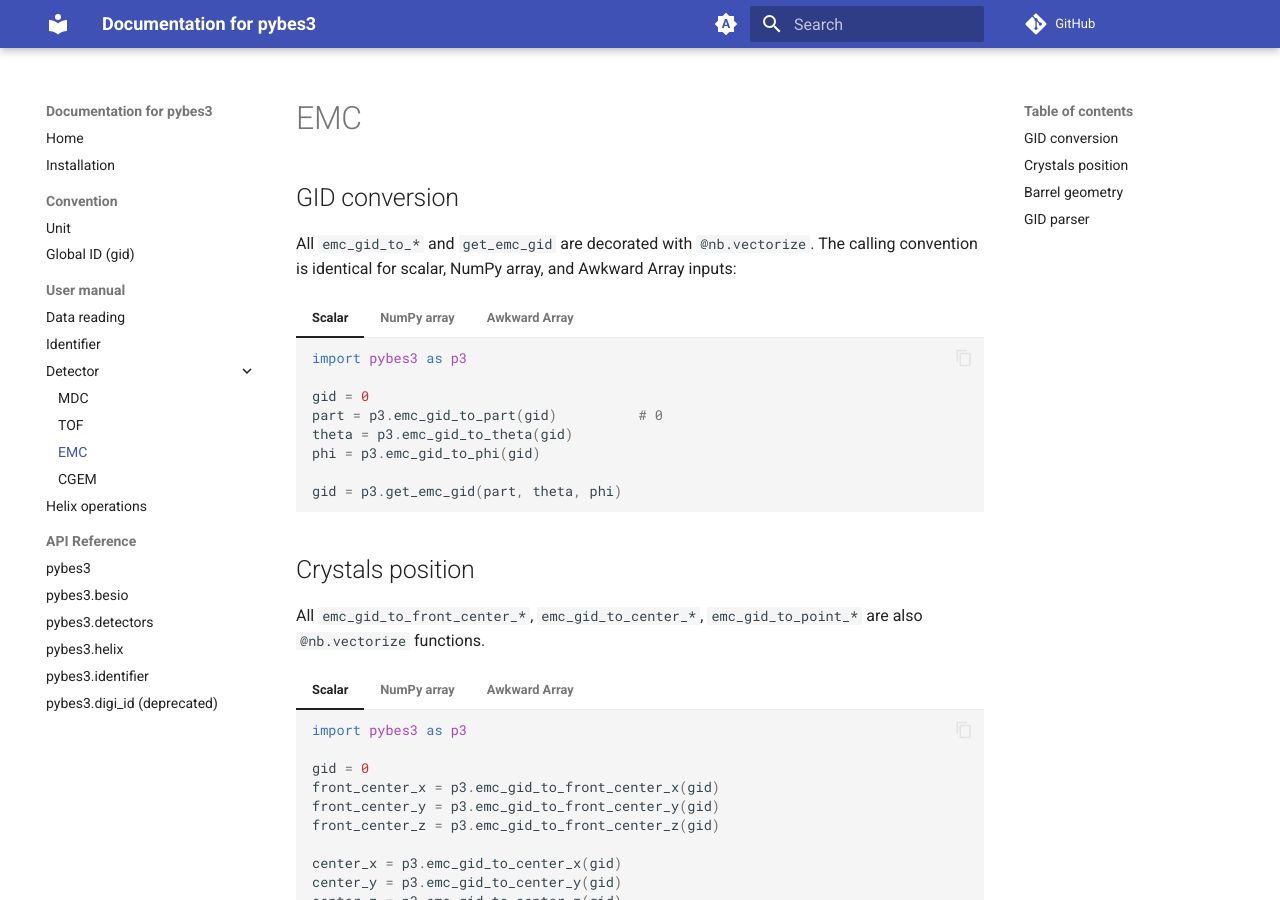
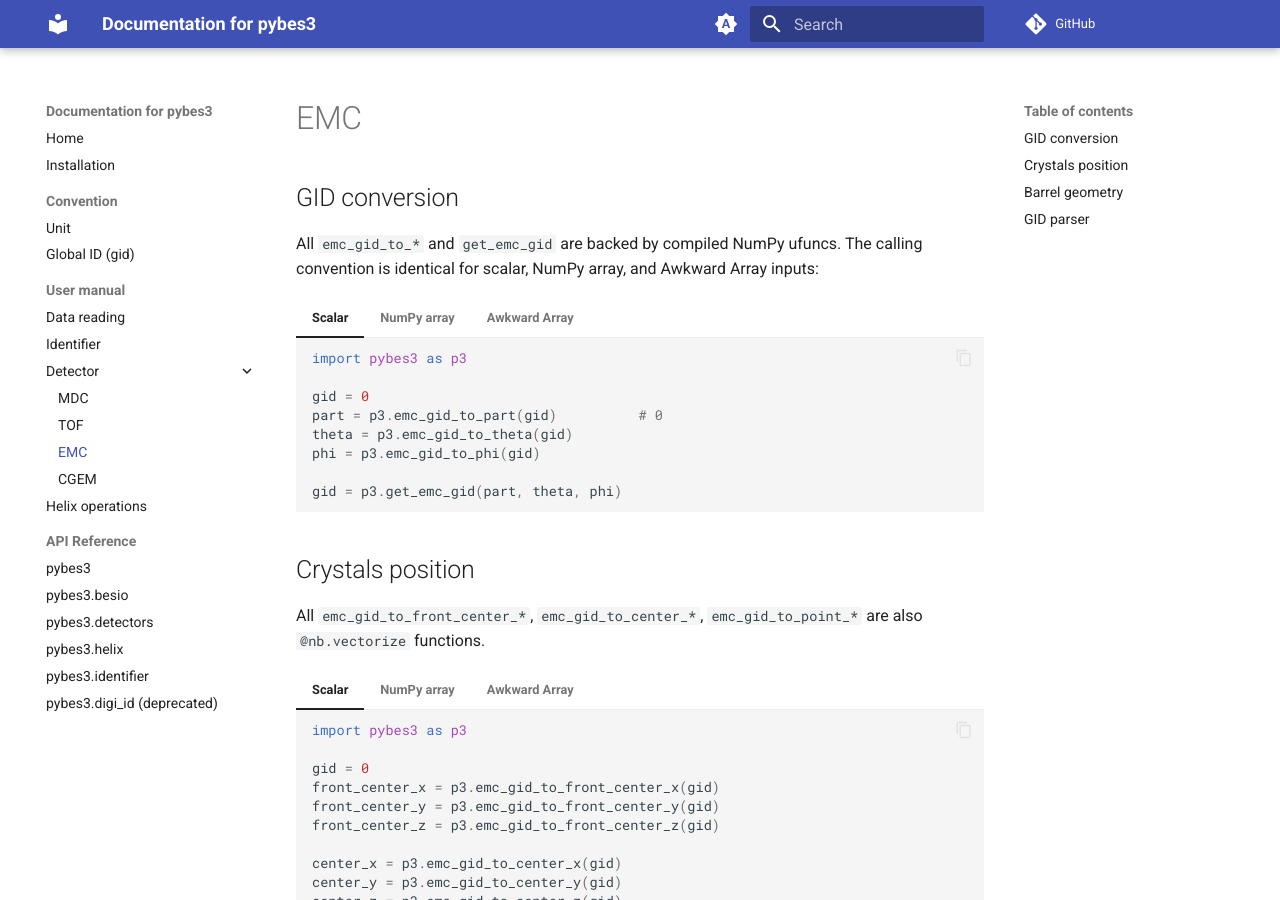
Before and after one commit to mrzimu/pybes3, an MkDocs documentation site: the page built from docs/user-manual/detector/emc.md, in a window 1280 px wide and 900 px high. Built offline with MkDocs 1.6.1 and Material for MkDocs 9.7.7, drawn with Linux system fonts in a browser that asks for light colours; comment, search, counter and statistics services are not loaded.

Commit message:
Potential fix for pull request finding
Co-authored-by: Copilot Autofix powered by AI <175728472+Copilot@users.noreply.github.com>

```diff
--- a/docs/user-manual/detector/emc.md
+++ b/docs/user-manual/detector/emc.md
@@ -2,7 +2,7 @@
 
 ## GID conversion
 
-All `emc_gid_to_*` and `get_emc_gid` are decorated with `@nb.vectorize`.
+All `emc_gid_to_*` and `get_emc_gid` are backed by compiled NumPy ufuncs.
 The calling convention is identical for scalar, NumPy array, and Awkward Array inputs:
 
 === "Scalar"
```
